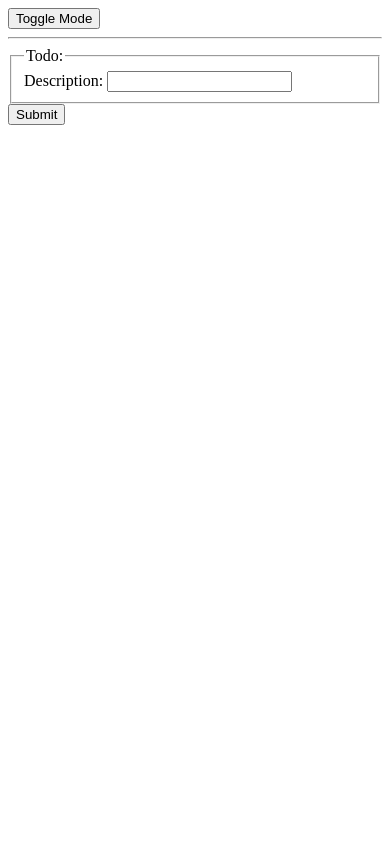
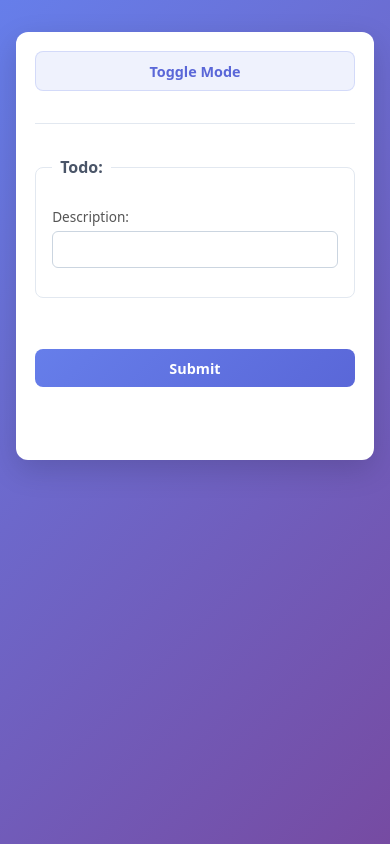
Before and after one commit to pitercoding/curso-typescript-dev-samurai, a website with bundled scripts: page projeto-final/public/index.html in a window 390 px wide. Built offline with nearby package versions, Linux system fonts and the light colour scheme.

Commit message:
style(projeto-final): adiciona estilo básico, funcional e responsivo
- cria reset de estilos e define fonte padrão
- configura layout geral com fundo gradiente e container centralizado
- estiliza botões com cores, hover e efeitos de clique
- define estilo de toggle, formulário, fieldset, legend, inputs e selects
- estiliza lista de tarefas com cores, bordas e espaçamento
- adiciona responsividade para telas menores

```diff
--- a/projeto-final/public/index.html
+++ b/projeto-final/public/index.html
@@ -3,6 +3,7 @@
   <head>
     <meta charset="UTF-8" />
     <meta name="viewport" content="width=device-width, initial-scale=1.0" />
+    <link rel="stylesheet" href="./style.css" />
     <title>To Do List</title>
   </head>
   <body>
@@ -32,7 +33,6 @@
           </select>
         </fieldset>
 
-        <!-- ÚNICO submit -->
         <button type="submit">Submit</button>
       </form>
       <br />
--- /dev/null
+++ b/projeto-final/public/style.css
@@ -0,0 +1,153 @@
+/* Reset básico */
+* {
+  box-sizing: border-box;
+  margin: 0;
+  padding: 0;
+  font-family: system-ui, -apple-system, BlinkMacSystemFont, "Segoe UI",
+    Roboto, Oxygen, Ubuntu, Cantarell, "Open Sans", "Helvetica Neue", sans-serif;
+}
+
+/* Layout geral */
+body {
+  min-height: 100vh;
+  background: linear-gradient(135deg, #667eea, #764ba2);
+  display: flex;
+  justify-content: center;
+  align-items: flex-start;
+  padding: 2rem 1rem;
+  color: #333;
+}
+
+#app {
+  background: #ffffff;
+  width: 100%;
+  max-width: 520px;
+  padding: 1.5rem;
+  border-radius: 12px;
+  box-shadow: 0 10px 30px rgba(0, 0, 0, 0.15);
+  padding: 2rem;
+}
+
+hr {
+  border: 0;
+  border-top: 1px solid #e2e8f0;
+  margin-top: 0.5rem;
+  margin-bottom: 2rem;
+}
+
+/* Botões */
+button {
+  background-color: #667eea;
+  color: #fff;
+  border: none;
+  border-radius: 8px;
+  padding: 0.6rem 1.2rem;
+  font-size: 0.95rem;
+  cursor: pointer;
+  transition: background-color 0.2s ease, transform 0.1s ease;
+}
+
+button:hover {
+  background-color: #5a67d8;
+}
+
+button:active {
+  transform: scale(0.97);
+}
+
+/* Toggle */
+#toggleMode {
+  width: 100%;
+  margin-bottom: 1.5rem;
+  background-color: rgba(102, 126, 234, 0.1);
+  color: #5a67d8;
+  font-weight: 600;
+  border: 1px solid rgba(102, 126, 234, 0.2);
+}
+
+#toggleMode:hover {
+  background-color: #e2e8f0;
+}
+
+/* Formulário */
+form {
+  display: flex;
+  flex-direction: column;
+  gap: 1rem;
+}
+
+fieldset {
+  border: 1px solid #e2e8f0;
+  border-radius: 8px;
+  padding: 1rem;
+  margin-bottom: 1rem;
+}
+
+legend {
+  padding: 0 0.5rem;
+  font-weight: 600;
+  color: #4a5568;
+}
+
+form > button[type="submit"] {
+  margin-top: 1.2rem;background: linear-gradient(135deg, #667eea, #5a67d8);
+  font-weight: 600;
+}
+
+form > button[type="submit"]:hover {
+  background: linear-gradient(135deg, #5a67d8, #4c51bf);
+}
+
+/* Inputs */
+label {
+  display: block;
+  font-size: 0.85rem;
+  margin-bottom: 0.3rem;
+  margin-top: 0.8rem;
+  color: #555;
+}
+
+input,
+select {
+  width: 100%;
+  padding: 0.5rem 0.6rem;
+  border-radius: 6px;
+  border: 1px solid #cbd5e0;
+  font-size: 0.9rem;
+  margin-bottom: 0.8rem;
+}
+
+input:focus,
+select:focus {
+  outline: none;
+  border-color: #667eea;
+  box-shadow: 0 0 0 2px rgba(102, 126, 234, 0.2);
+}
+
+/* Lista de tarefas */
+#tasksList {
+  margin-top: 2rem;
+  padding: 0;
+}
+
+#tasksList li {
+  background: #f7fafc;
+  border-radius: 8px;
+  padding: 1rem 1.2rem;
+  margin-bottom: 0.75rem;
+  font-size: 0.85rem;
+  white-space: pre-line;
+  border-left: 4px solid #667eea;
+  line-height: 1.4;
+}
+
+/* Responsividade */
+@media (max-width: 480px) {
+  #app {
+    padding: 1.2rem;
+  }
+
+  button {
+    font-size: 0.9rem;
+  }
+}
```
